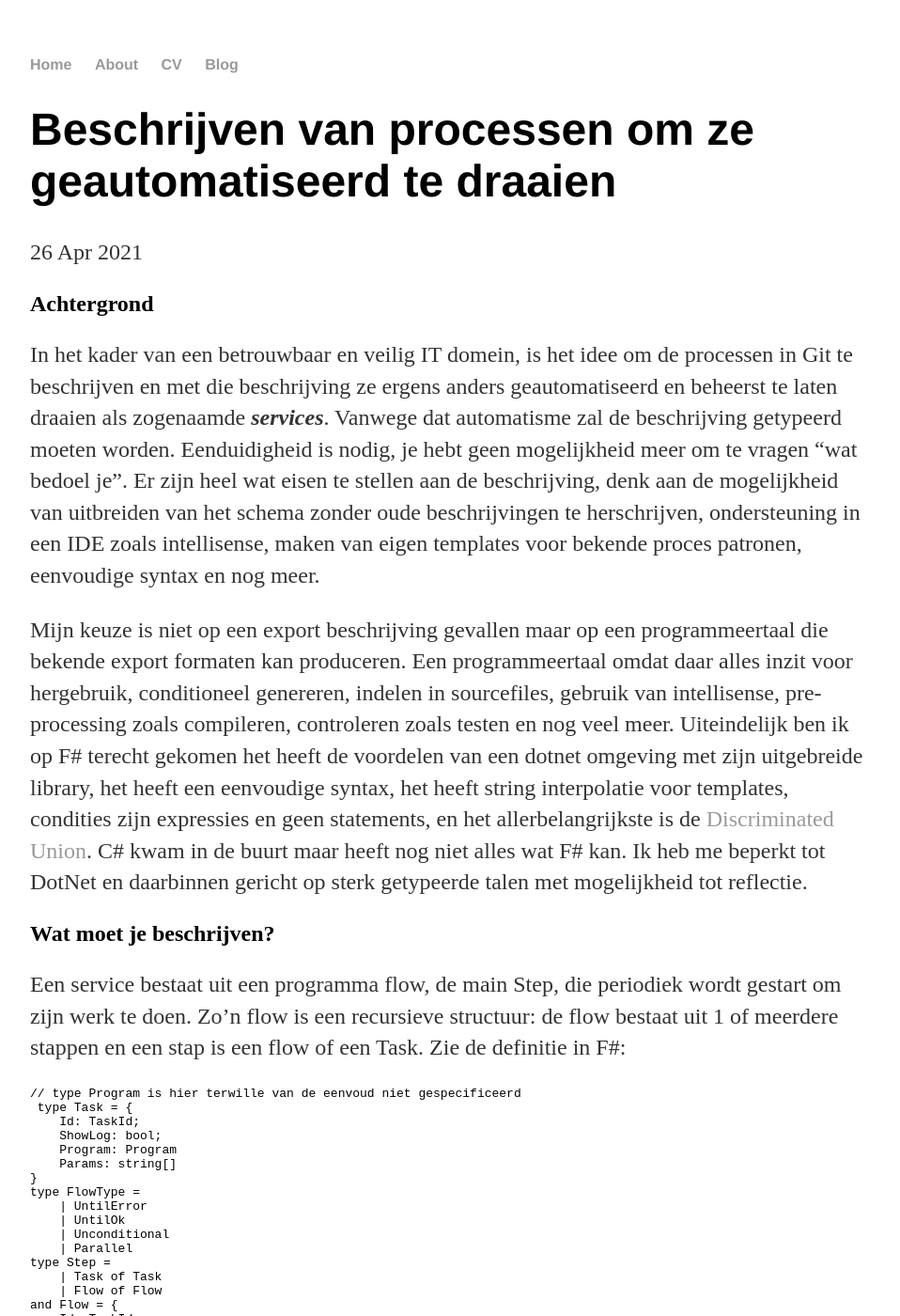
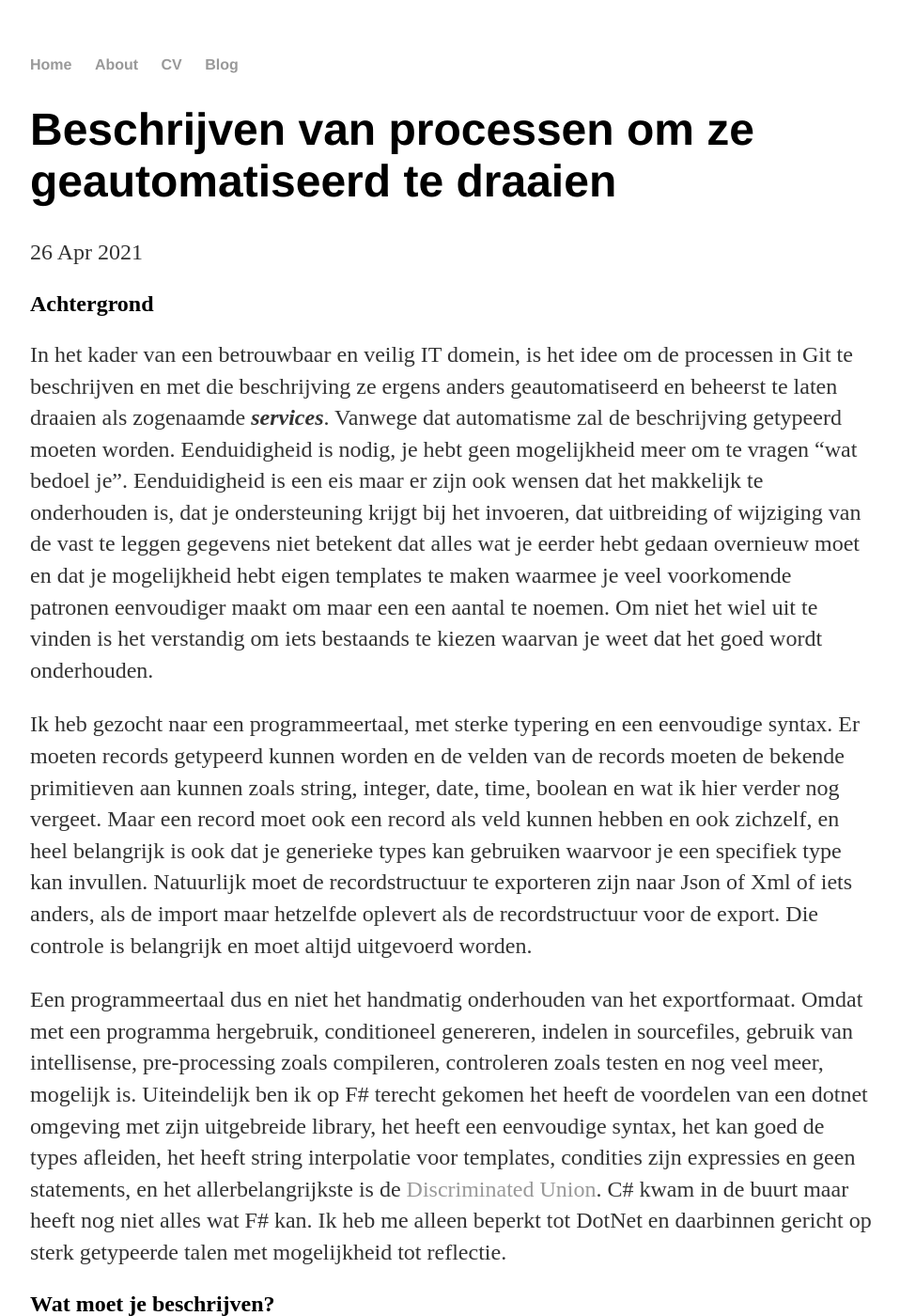
Before and after one commit to paedelm/paedelm.github.io, a Jekyll site: the page built from _posts/2021-04-26-processen beschrijven.md, in a window 1280 px wide and 1400 px high. Shown: the whole window at 94% size, without its empty margins (160-1118 px from the left). Built offline with Jekyll 4.4.1, drawn with Linux system fonts in a browser that asks for light colours; some of the changed text lies outside the part shown.

Commit message:
Nog meer argumenten

```diff
--- a/_posts/2021-04-26-processen beschrijven.md
+++ b/_posts/2021-04-26-processen beschrijven.md
@@ -6,9 +6,11 @@ date: 2021-04-26
 
 ## Achtergrond
 
- In het kader van een betrouwbaar en veilig IT domein, is het idee om de processen in Git te beschrijven en met die beschrijving ze ergens anders geautomatiseerd en beheerst te laten draaien als zogenaamde **_services_**. Vanwege dat automatisme zal de beschrijving getypeerd moeten worden. Eenduidigheid is nodig, je hebt geen mogelijkheid meer om te vragen "wat bedoel je". Er zijn heel wat eisen te stellen aan de beschrijving, denk aan de mogelijkheid van uitbreiden van het schema zonder oude beschrijvingen te herschrijven, ondersteuning in een IDE zoals intellisense, maken van eigen templates voor bekende proces patronen, eenvoudige syntax en nog meer.
+ In het kader van een betrouwbaar en veilig IT domein, is het idee om de processen in Git te beschrijven en met die beschrijving ze ergens anders geautomatiseerd en beheerst te laten draaien als zogenaamde **_services_**. Vanwege dat automatisme zal de beschrijving getypeerd moeten worden. Eenduidigheid is nodig, je hebt geen mogelijkheid meer om te vragen "wat bedoel je". Eenduidigheid is een eis maar er zijn ook wensen dat het makkelijk te onderhouden is, dat je ondersteuning krijgt bij het invoeren, dat uitbreiding of wijziging van de vast te leggen gegevens niet betekent dat alles wat je eerder hebt gedaan overnieuw moet en dat je mogelijkheid hebt eigen templates te maken waarmee je veel voorkomende patronen eenvoudiger maakt om maar een een aantal te noemen. Om niet het wiel uit te vinden is het verstandig om iets bestaands te kiezen waarvan je weet dat het goed wordt onderhouden.
 
- Mijn keuze is niet op een export beschrijving gevallen maar op een programmeertaal die bekende export formaten kan produceren. Een programmeertaal omdat daar alles inzit voor hergebruik, conditioneel genereren, indelen in sourcefiles, gebruik van intellisense, pre-processing zoals compileren, controleren zoals testen en nog veel meer. Uiteindelijk ben ik op F# terecht gekomen het heeft de voordelen van een dotnet omgeving met zijn uitgebreide library, het heeft een eenvoudige syntax, het heeft string interpolatie voor templates, condities zijn expressies en geen statements, en het allerbelangrijkste is de [Discriminated Union](https://fsharpforfunandprofit.com/posts/discriminated-unions/). C# kwam in de buurt maar heeft nog niet alles wat F# kan. Ik heb me beperkt tot DotNet en daarbinnen gericht op sterk getypeerde talen met mogelijkheid tot reflectie.
+ Ik heb gezocht naar een programmeertaal, met sterke typering en een eenvoudige syntax. Er moeten records getypeerd kunnen worden en de velden van de records moeten de bekende primitieven aan kunnen zoals string, integer, date, time, boolean en wat ik hier verder nog vergeet. Maar een record moet ook een record als veld kunnen hebben en ook zichzelf, en heel belangrijk is ook dat je generieke types kan gebruiken waarvoor je een specifiek type kan invullen. Natuurlijk moet de recordstructuur te exporteren zijn naar Json of Xml of iets anders, als de import maar hetzelfde oplevert als de recordstructuur voor de export. Die controle is belangrijk en moet altijd uitgevoerd worden.
+
+Een programmeertaal dus en niet het handmatig onderhouden van het exportformaat. Omdat met een programma hergebruik, conditioneel genereren, indelen in sourcefiles, gebruik van intellisense, pre-processing zoals compileren, controleren zoals testen en nog veel meer, mogelijk is. Uiteindelijk ben ik op F# terecht gekomen het heeft de voordelen van een dotnet omgeving met zijn uitgebreide library, het heeft een eenvoudige syntax, het kan goed de types afleiden, het heeft string interpolatie voor templates, condities zijn expressies en geen statements, en het allerbelangrijkste is de [Discriminated Union](https://fsharpforfunandprofit.com/posts/discriminated-unions/). C# kwam in de buurt maar heeft nog niet alles wat F# kan. Ik heb me alleen beperkt tot DotNet en daarbinnen gericht op sterk getypeerde talen met mogelijkheid tot reflectie.
 
 ## Wat moet je beschrijven?
 
@@ -133,7 +135,7 @@ Ter verduidelijking: De source bedient alle mogelijke omgevingen het bevat een f
 
 * Meerdere versies van services bijhouden en die koppelen aan de juiste omgeving.
 
-  Je hebt meerdere versies nodig want het starten van de ontwikkeling van een _change_ gebeurt niet direct in de productie omgeving, je mag pas getest in productie, dat betekent dat je in zo'n geval minimaal 2 versies onderhoudt.
+  Je hebt meerdere versies nodig dat wordt duidelijk als je start met de ontwikkeling van een _change_. Dat doe je natuurlijk niet direct in de productie omgeving, je mag pas naar productie als er getest is, dus tot je change in productie is, heb je minimaal 2 versies te onderhouden.
 
   Op basis van een afgedwongen koppeling (door de compiler) tussen een versie van de service en een beschrijving van een _change_, zorgt het promoten van de _change_ naar een andere omgeving, bijvoorbeeld van **_Acceptatie_** naar **_Productie_** dat de versies van de services die daaraan gekoppeld zijn gebruikt worden voor de **_Productie_** export.
 
@@ -233,3 +235,25 @@ Ter verduidelijking: De source bedient alle mogelijke omgevingen het bevat een f
   // testScript wordt een pythonScript voor omgeving TEST
   let testScript = pythonScript TEST
   ~~~
+
+* Controle op gegenereerde export file(s).
+
+  Soms pas je een concreet gegeven aan en soms een algoritme om iets te bewerkstelligen. Je hebt meestal wel een idee wat zo'n verandering teweeg zou moeten brengen.
+
+  Zorg ervoor dat de gegenereerde export files ook in Git komen te staan. Het is dan duidelijk na generatie wat er veranderd is. Doe jij iets waarvan je verwacht dat het alleen invloed heeft op jouw development omgeving en je ziet ineens dat er een wijziging is ontstaan in de productie export file dan is er wat voor je uit te zoeken.
+
+* Mogelijkheid tot rapportage(s)
+
+  Je onderhoudt meerdere versies van de services, versies die in geen enkele omgeving actief zijn, vervuilen jouw source systeem, daarom is het handig die te verwijderen of te archiveren (Git archiveert ook). Je kan allemaal handige functies schrijven om deze informatie boven tafel te krijgen, en direct op de bron zelf en niet op iets wat afgeleid is.
+
+* Terugdraaien van een _change_.
+
+  Dat is iets wat niet anders is dan het veranderen van de omgeving van de _change_. Zette je hem van **_Acceptatie_** naar **_Productie_** en het blijkt toch niet naar wens te gaan, dan zet je hem terug van **_Productie_** naar **_Acceptatie_**. Allemaal traceerbaar in Git. Uiteraard moet je nog wel bedenken wat dat betekent voor de state in resources zoals een database of een message systeem.
+
+* Probeer alles van het domein binnen 1 directory tree te doen.
+
+  De Ide heeft goede zoek mogelijkheden binnen een directory tree, het geeft je voordelen, tenzij je het bewust anders doet, zou ik me hier aan houden. Voor de rest is een logische opbouw van de tree prettig voor wie het domein moet onderhouden. En doe je iets wat afwijkend lijkt met een speciale bedoeling, beschrijf die bedoeling dan en zorg ervoor dat iemand de beschrijving vindt. En alles wat je schrijft, moet je in die ene directory tree zetten, dan is alles traceerbaar.
+
+* Versies van Tests en Test bestanden
+
+  De testen lopen met de versies mee. Het klinkt logisch want wil je een _change_ in productie zetten dan moet die getest zijn. Maar net als de service zelf, blijft de oude versie van de test aanwezig totdat de nieuwe versie in **_Productie_** gaat.
```
